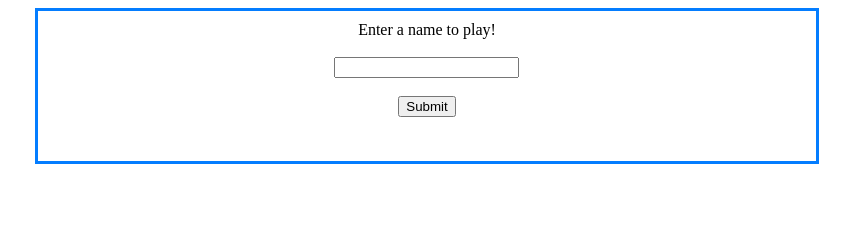
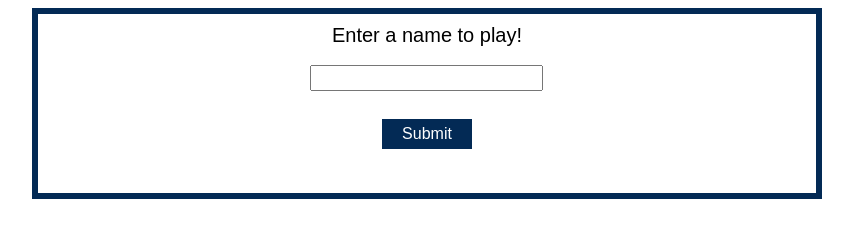
Before and after one commit to goobway/snake-website, a website: page static/homepage.html in a window 1280 px wide. Shown: the whole page, without its empty margins (213-1066 px from the left). Drawn offline with Linux system fonts and the light colour scheme.

Commit message:
css changes

```diff
--- a/static/css/styles1.css
+++ b/static/css/styles1.css
@@ -1,7 +1,32 @@
 .center {
     margin: auto;
     width: 60%;
-    border: 3px solid #047dff;
+    border: 6px solid #032a55;
     padding: 10px;
     text-align: center;
 }
+
+label {
+    font-family: Arial, Helvetica, sans-serif;
+    font-size: 15pt;
+}
+
+#submit_btn {
+    background-color: #032a55;
+    color: white;
+    border: none;
+    bottom: 0;
+    height: 30px;
+    font-size: 12pt;
+    float: center;
+    width: 90px;
+    margin: 10px 0 0 0;
+    align-content: center;
+}
+
+#user_input {
+    font-family: Arial, Helvetica, sans-serif;
+    font-size: 12px;
+    height: 20px;
+    width: 225px;
+}
```
